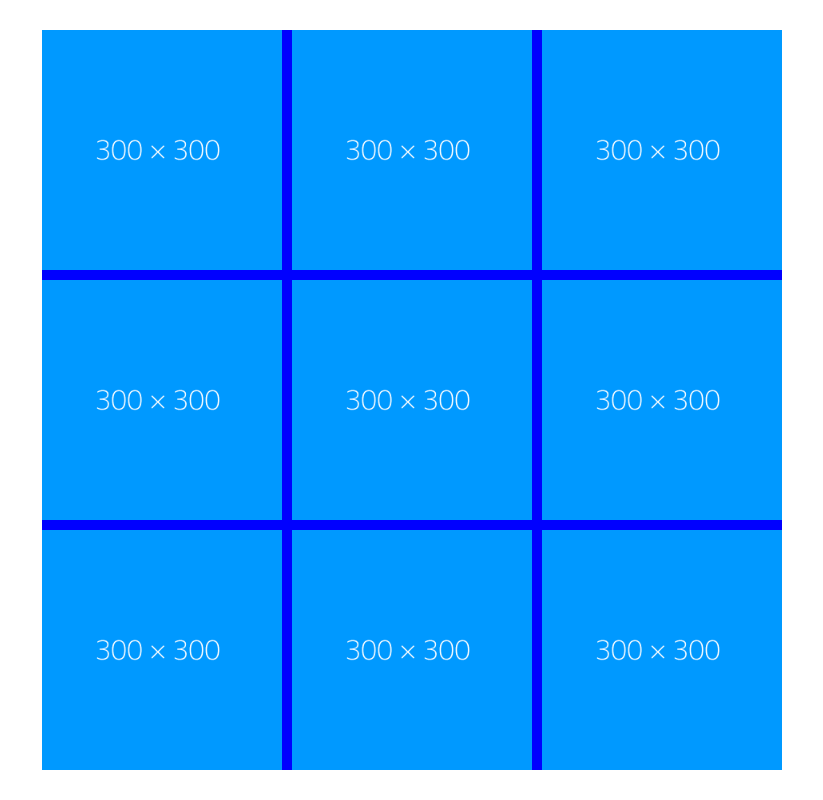
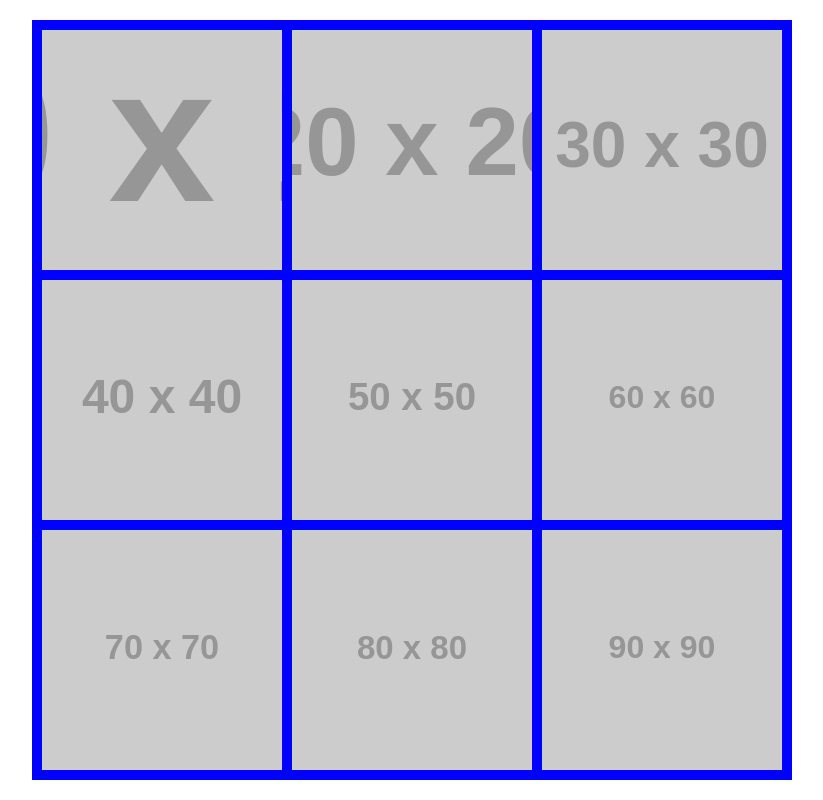
Before and after one commit to LucasTheDingus/Frontend-Practice, a plain HTML site: page Gallery/index.html in a window 1280 px wide. Shown: the whole page, without its empty margins (228-1051 px from the left). Drawn offline with Linux system fonts and the light colour scheme; placeholder pictures from the web are drawn by us.

Commit message:
Replaced Images
The placeholder images were replaced with links to placehold.co

```diff
--- a/Gallery/index.html
+++ b/Gallery/index.html
@@ -9,16 +9,17 @@
 <body>
     <main>
         <div class="grid">
-            <div><img src="test.png"></div>
-            <div><img src="test.png"></div>
-            <div><img src="test.png"></div>
-            <div><img src="test.png"></div>
-            <div><img src="test.png"></div>
-            <div><img src="test.png"></div>
-            <div><img src="test.png"></div>
-            <div><img src="test.png"></div>
-            <div><img src="test.png"></div>
+            <div><img src="https://placehold.co/10" class="image"></div>
+            <div><img src="https://placehold.co/20" class="image"></div>
+            <div><img src="https://placehold.co/30" class="image"></div>
+            <div><img src="https://placehold.co/40" class="image"></div>
+            <div><img src="https://placehold.co/50" class="image"></div>
+            <div><img src="https://placehold.co/60" class="image"></div>
+            <div><img src="https://placehold.co/70" class="image"></div>
+            <div><img src="https://placehold.co/80" class="image"></div>
+            <div><img src="https://placehold.co/90" class="image"></div>
         </div>
     </main>
+    <script src="script.js"></script>
 </body>
 </html>
--- a/Gallery/style.css
+++ b/Gallery/style.css
@@ -8,12 +8,15 @@ html,body{
 
 .grid{
     display: grid;
-    grid-template: 30vh 30vh 30vh / 30vh 30vh 30vh;
+    grid-template: repeat(3,30vh)/repeat(3,30vh);
     grid-gap: 10px;
-    border: 4px;
+    padding: 10px;
     background-color: blue;
 }
 
-.grid > div > img{
+.image{
     width: 100%;
+    height: 100%;
+    object-fit: cover;
+    cursor: pointer;
 }
```
Also changed, not shown: Gallery/script.js (added), Gallery/test.png (deleted).
